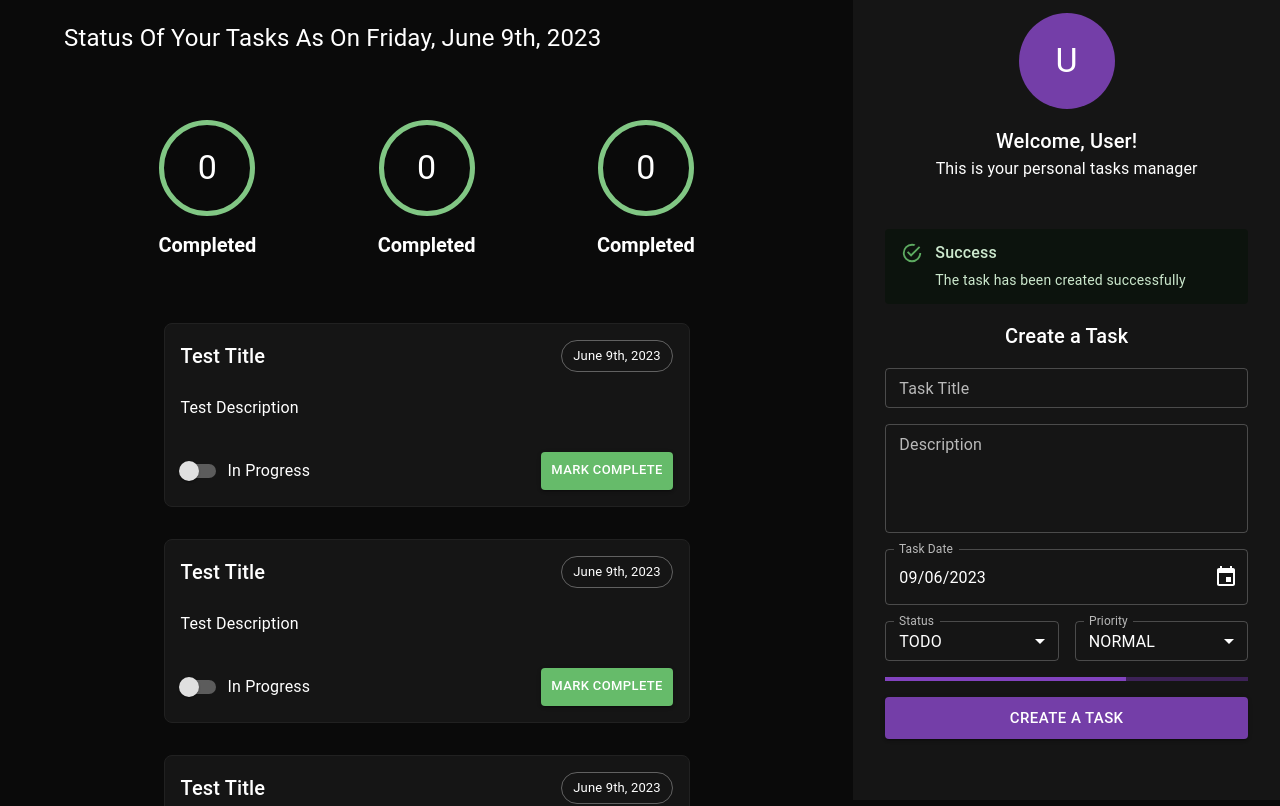
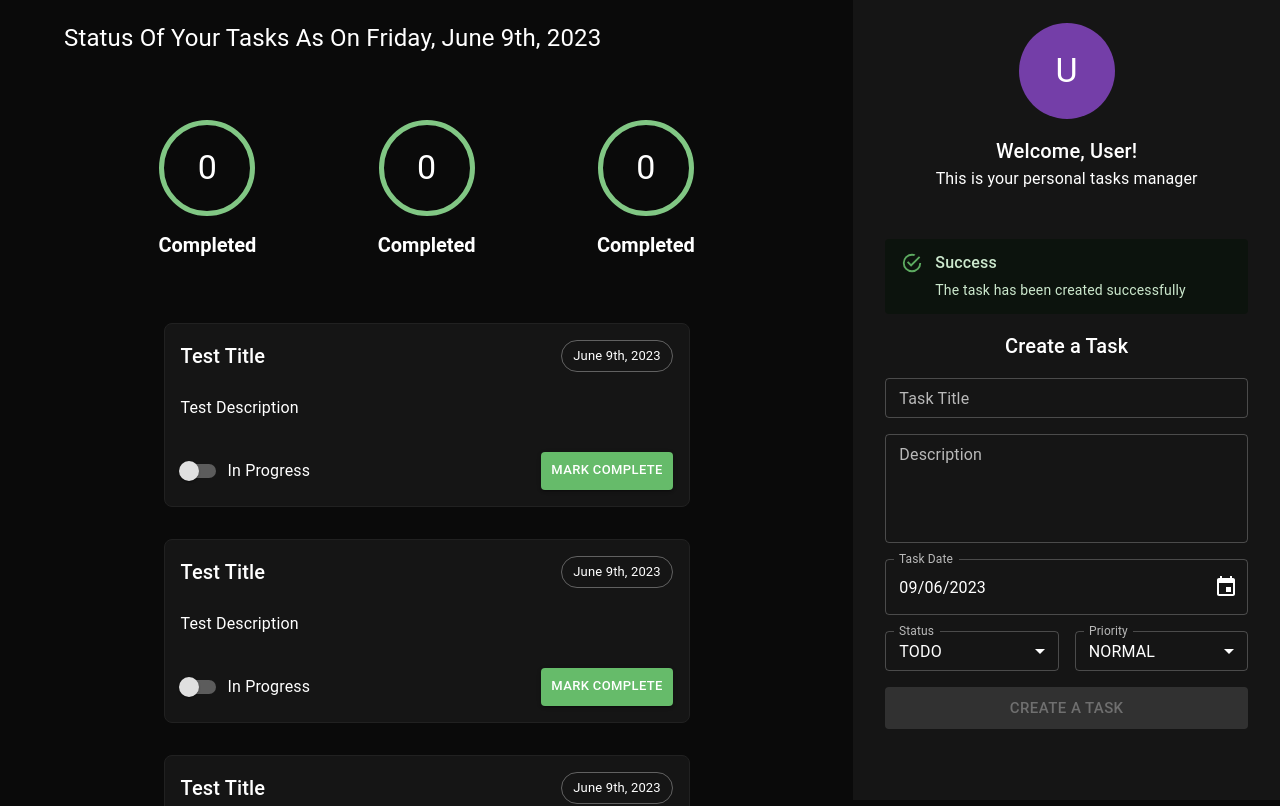
Before and after one commit to SharinLana/typescript-fullstack-tasks-manager, a React (Create React App) app in the folder client/: page / in a window 1280 px wide. Shown: the top 806 px of the page. Built offline with nearby package versions, Linux system fonts and the light colour scheme.

Commit message:
disabled the task form button and LinearProgress bar on the non-valis form

```diff
--- a/client/src/components/taskForm/TaskForm.tsx
+++ b/client/src/components/taskForm/TaskForm.tsx
@@ -114,8 +114,11 @@ const TaskForm: FC = (): ReactElement => {
         spacing={2}
         mt={2}
       >
-        <LinearProgress style={{ width: '100%' }} />
+        {createTaskMutation.isLoading && (
+          <LinearProgress style={{ width: '100%' }} />
+        )}
         <Button
+          disabled={!title || !description || !date || !priority || !status}
           variant="contained"
           size="large"
           fullWidth
```
